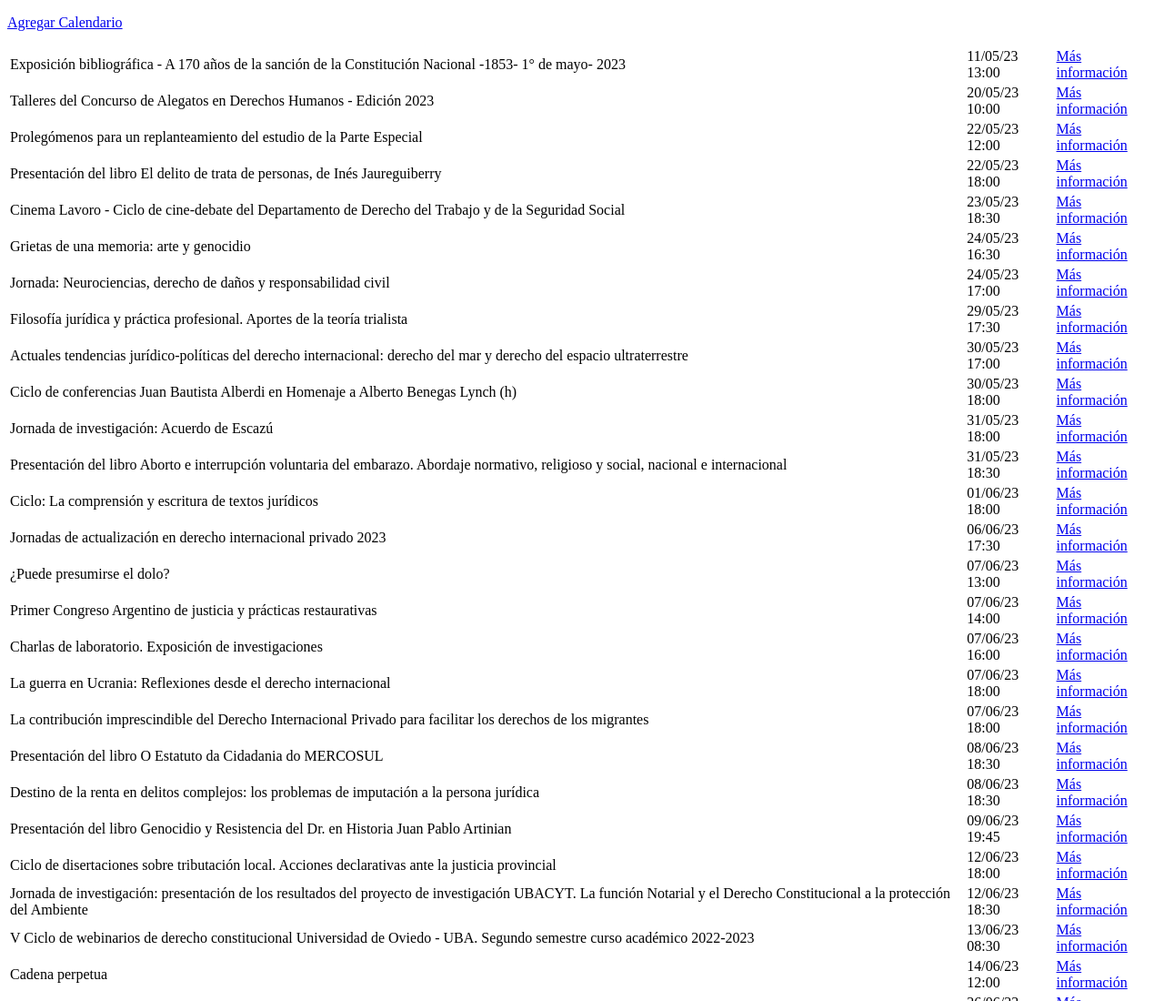
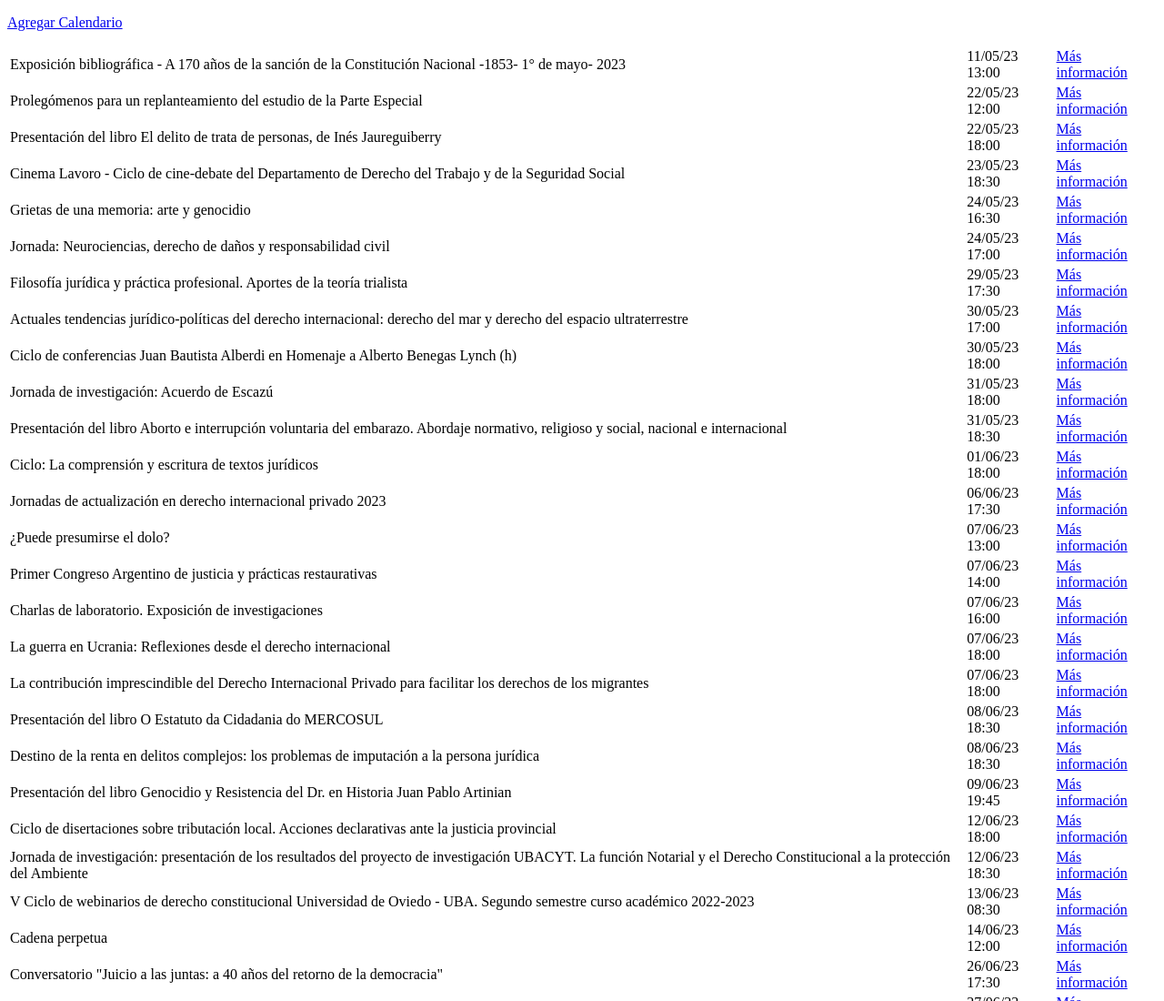
Before and after one commit to seppo0010/derecho-agenda, a plain HTML site: page index.html in a window 1280 px wide. Shown: the top 1100 px of the page at 91% size. Drawn offline with Linux system fonts and the light colour scheme.

Commit message:
deploy: 7349d4543f58cb5ebf1638ca67214021c007441f

```diff
--- a/index.html
+++ b/index.html
@@ -8,11 +8,6 @@
 <td>Exposición bibliográfica - A 170 años de la sanción de la Constitución Nacional -1853- 1° de mayo- 2023</td>
 <td>11/05/23 13:00</td>
 <td><a href="http://www.derecho.uba.ar/institucional/deinteres/2023/exposicion-bibliografica-a-aa7-anos-de-la-sancion-de-la-constitucion-nacional-aa853-aa-de-mayo-2-23">Más información</a></td>
-</tr>
-<tr>
-<td>Talleres del Concurso de Alegatos en Derechos Humanos - Edición 2023</td>
-<td>20/05/23 10:00</td>
-<td><a href="http://www.derecho.uba.ar/institucional/deinteres/2023/talleres-del-concurso-de-alegatos-en-derechos-humanos-edicion-2-23">Más información</a></td>
 </tr>
 <tr>
 <td>Prolegómenos para un replanteamiento del estudio de la Parte Especial</td>
```
Also changed, not shown: 1 other file.
